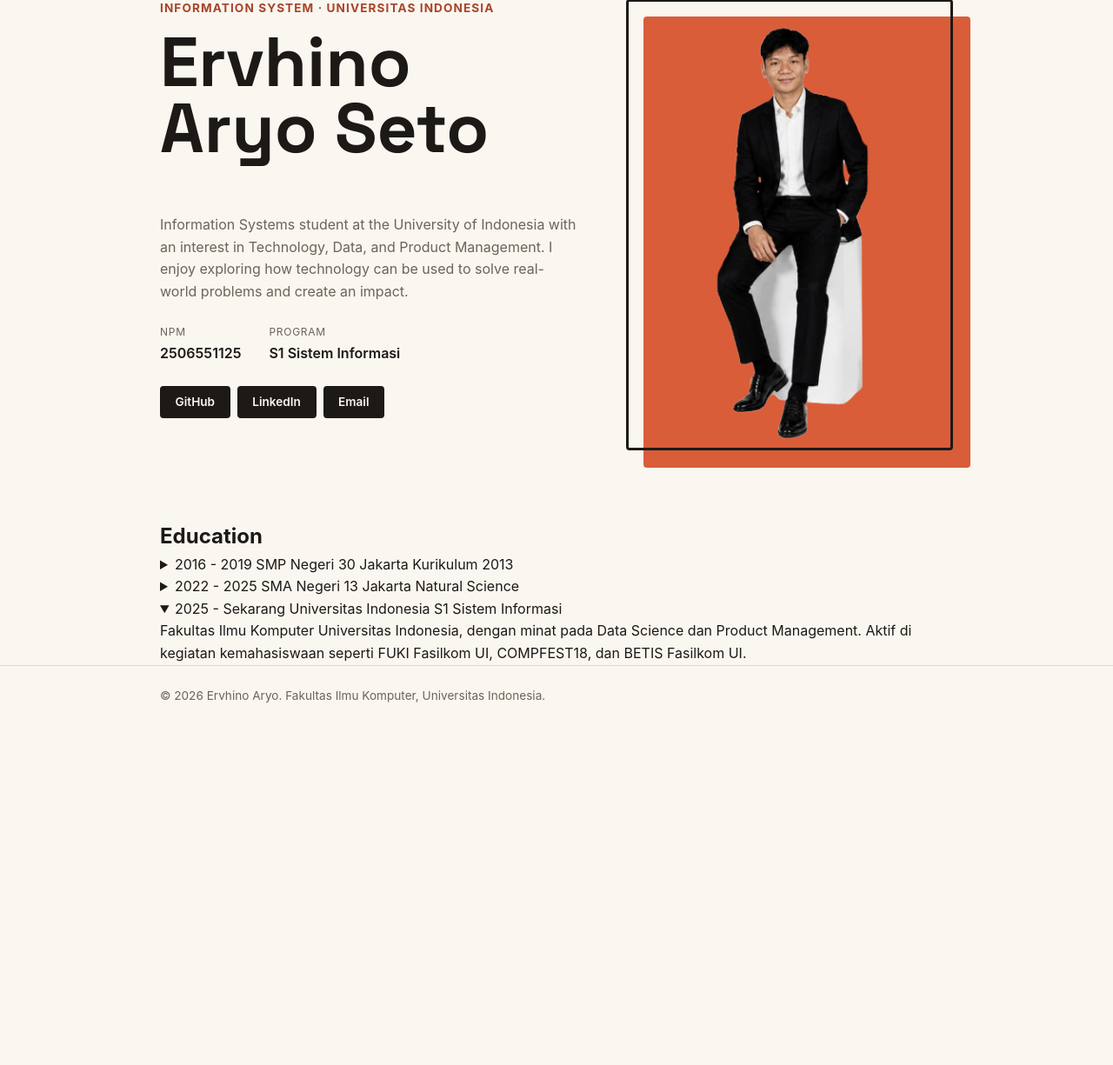
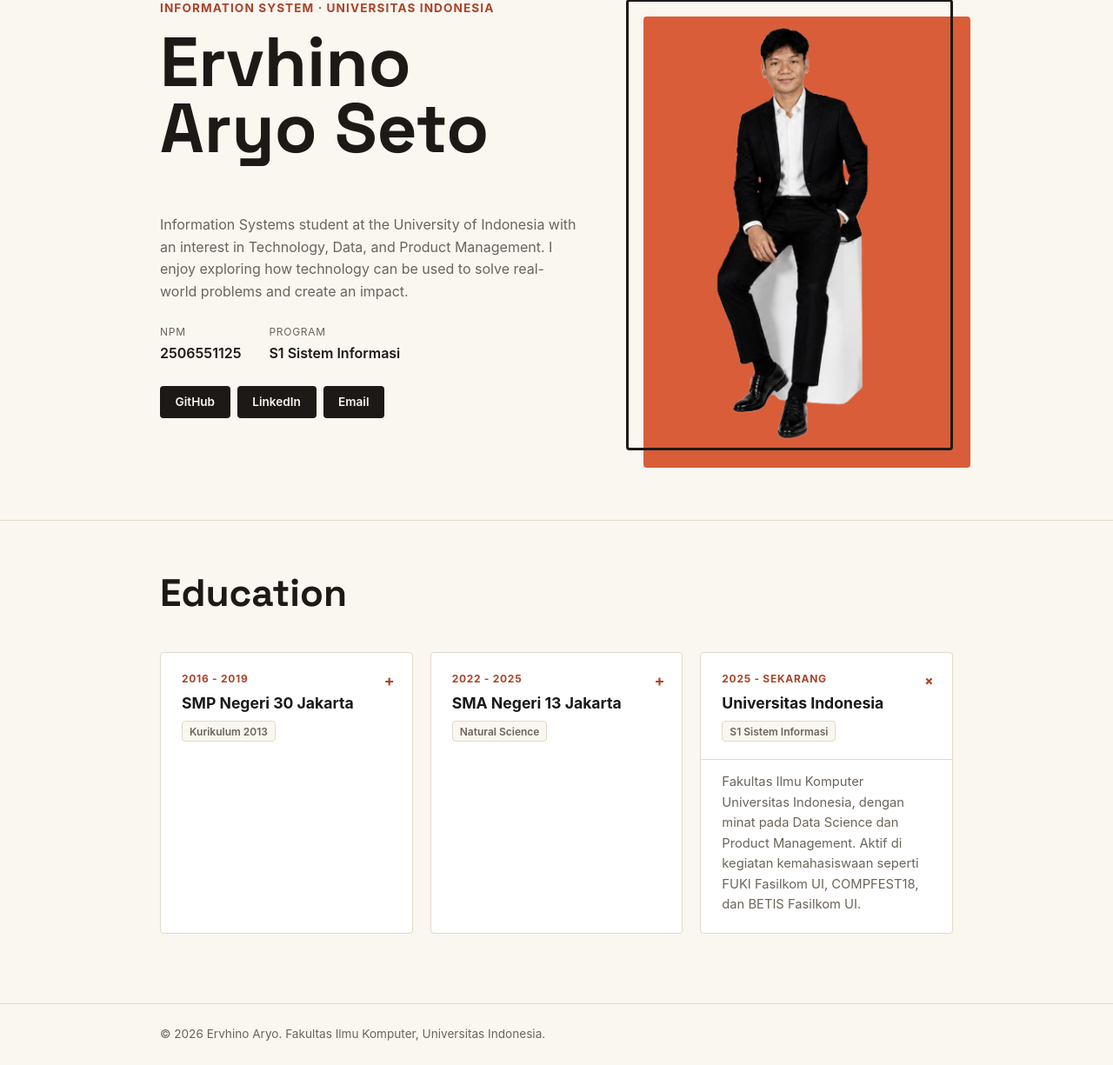
Before and after one commit to ervhinoaryoseto-del/myportofolio, a Django app: page / in a window 1280 px wide. Shown: the part 147-1372 px from the top of the page at 87% size. Before the commit the page ends 955 px from the top, so only its background shows below. Run offline with Django 5.2, Linux system fonts and the light colour scheme.

Commit message:
style: penambahan style baru untuk feature education berupa summary dalam grid

```diff
--- a/static/css/style.css
+++ b/static/css/style.css
@@ -194,3 +194,100 @@ h1, .brand {
         justify-content: flex-start;
     }
 }
+
+.education {
+    padding: 3rem 0 5rem;
+    border-top: 1px solid var(--line);
+}
+
+.section-title {
+    font-family: "Space Grotesk", -apple-system, sans-serif;
+    font-size: clamp(2rem, 5vw, 2.75rem);
+    margin-bottom: 2rem;
+}
+
+.education-grid {
+    display: grid;
+    grid-template-columns: repeat(auto-fit, minmax(240px, 1fr));
+    gap: 1.25rem;
+}
+
+.edu-card {
+    background-color: #fff;
+    border: 1px solid var(--line);
+    border-radius: var(--radius);
+    overflow: hidden;
+    transition: border-color 0.2s ease;
+}
+
+.edu-card:hover {
+    border-color: var(--accent);
+}
+
+.edu-card summary {
+    list-style: none;
+    cursor: pointer;
+    padding: 1.25rem 1.5rem;
+    display: flex;
+    flex-direction: column;
+    gap: 0.35rem;
+    position: relative;
+}
+
+.edu-card summary::-webkit-details-marker {
+    display: none;
+}
+
+.edu-card summary::after {
+    content: "+";
+    position: absolute;
+    top: 1.15rem;
+    right: 1.25rem;
+    font-size: 1.1rem;
+    font-weight: 700;
+    color: var(--accent-dark);
+    transition: transform 0.2s ease;
+}
+
+.edu-card details[open] summary::after {
+    transform: rotate(45deg);
+}
+
+.edu-year {
+    font-size: 0.75rem;
+    letter-spacing: 0.06em;
+    text-transform: uppercase;
+    color: var(--accent-dark);
+    font-weight: 700;
+}
+
+.edu-name {
+    font-weight: 700;
+    font-size: 1.1rem;
+    padding-right: 1.5rem;
+}
+
+.edu-tag {
+    display: inline-block;
+    width: fit-content;
+    font-size: 0.75rem;
+    font-weight: 600;
+    color: var(--text-muted);
+    background-color: var(--paper);
+    border: 1px solid var(--line);
+    border-radius: var(--radius);
+    padding: 0.1rem 0.5rem;
+}
+
+.edu-detail {
+    padding: 0.85rem 1.5rem 1.25rem;
+    color: var(--text-muted);
+    font-size: 0.92rem;
+    border-top: 1px solid var(--line);
+}
+
+@media (max-width: 600px) {
+    .education-grid {
+        grid-template-columns: 1fr;
+    }
+}
```
